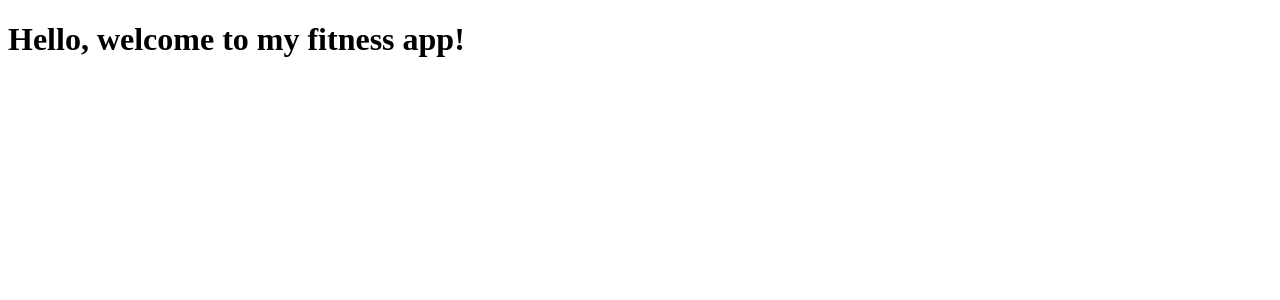
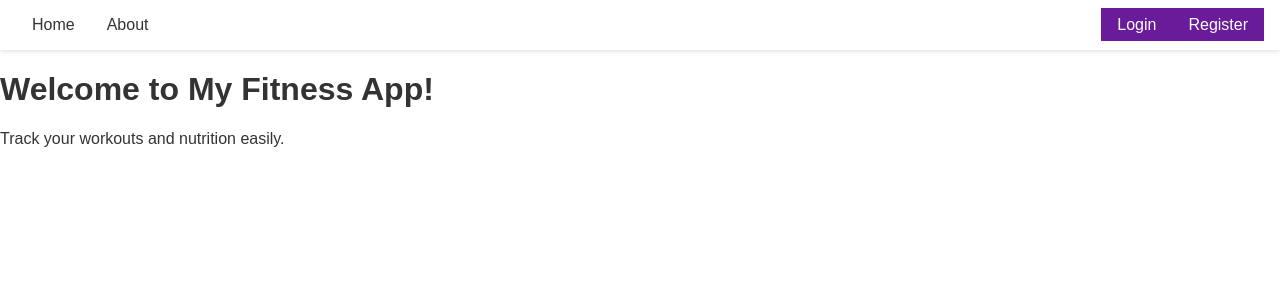
Before and after one commit to michaellemucchi/Workout-Nutrition-Tracker, a React (Create React App) app in the folder client/: page / in a window 1280 px wide. Shown: the top 300 px of the page. Built offline with nearby package versions, Linux system fonts and the light colour scheme.

Commit message:
added navbar to landing page

```diff
--- a/client/package.json
+++ b/client/package.json
@@ -8,7 +8,9 @@
     "@testing-library/user-event": "^13.5.0",
     "react": "^18.3.1",
     "react-dom": "^18.3.1",
+    "react-router-dom": "^6.23.1",
     "react-scripts": "5.0.1",
+    "styled-components": "^6.1.11",
     "web-vitals": "^2.1.4"
   },
   "scripts": {
--- a/client/src/App.js
+++ b/client/src/App.js
@@ -1,10 +1,14 @@
 import React from 'react';
+import { BrowserRouter as Router, Routes, Route } from 'react-router-dom';
+import LandingPage from './pages/LandingPage';
 
 function App() {
   return (
-    <div>
-      <h1>Hello, welcome to my fitness app!</h1>
-    </div>
+    <Router>
+      <Routes>
+        <Route exact path="/" element={<LandingPage/>} />
+      </Routes>
+    </Router>
   );
 }
 
--- /dev/null
+++ b/client/src/components/NavBar.css
@@ -0,0 +1,27 @@
+.navbar {
+    background: var(--background-color);
+    padding: 1rem;
+    display: flex;
+    justify-content: space-between;
+    align-items: center;
+    box-shadow: 0 2px 4px rgba(0,0,0,0.1);
+  }
+
+.nav-item {
+  color: var(--text-color);
+  text-decoration: none;
+  padding: 0.5rem 1rem;
+}
+
+.nav-item:hover {
+  background: var(--accent1-color);
+}
+
+.special {
+  background: var(--primary-color);
+  color: white;
+}
+
+.special:hover {
+  background: var(--accent2-color);
+}
--- /dev/null
+++ b/client/src/components/NavBar.js
@@ -0,0 +1,20 @@
+import React from 'react';
+import './NavBar.css';
+
+const NavBar = () => {
+  return (
+    <nav className="navbar">
+      <div>
+        <a href="/" className="nav-item">Home</a>
+        <a href="/about" className="nav-item">About</a>
+        {/* if you want to add more hlinks*/}
+      </div>
+      <div>
+        <a href="/login" className="nav-item special">Login</a>
+        <a href="/register" className="nav-item special">Register</a>
+      </div>
+    </nav>
+  );
+};
+
+export default NavBar;
--- a/client/src/index.js
+++ b/client/src/index.js
@@ -1,5 +1,6 @@
 import React from 'react';
 import ReactDOM from 'react-dom';
+import './styles/theme.css';
 import App from './App';
 
 ReactDOM.render(
--- /dev/null
+++ b/client/src/pages/LandingPage.js
@@ -0,0 +1,16 @@
+import React from 'react';
+import NavBar from '../components/NavBar';
+import './LandingPage.css';
+
+
+const LandingPage = () => {
+  return (
+    <div>
+      <NavBar />
+      <h1>Welcome to My Fitness App!</h1>
+      <p>Track your workouts and nutrition easily.</p>
+    </div>
+  );
+};
+
+export default LandingPage;
--- /dev/null
+++ b/client/src/styles/theme.css
@@ -0,0 +1,14 @@
+:root {
+    --primary-color: #6a1b9a; /* Beautiful purple */
+    --accent1-color: #ffccbc; /* Light red for accents */
+    --accent2-color: #b2ff59; /* Lime green for additional accents */
+    --text-color: #333;       /* Main text color */
+    --background-color: #fff; /* Background color */
+  }
+
+  body {
+    margin: 0;
+    font-family: Arial, sans-serif;
+    color: var(--text-color);
+    background-color: var(--background-color);
+  }
```
Also changed, not shown: client/src/pages/LandingPage.css (added), 1 other file (tests, documents, lock files or other folders).
